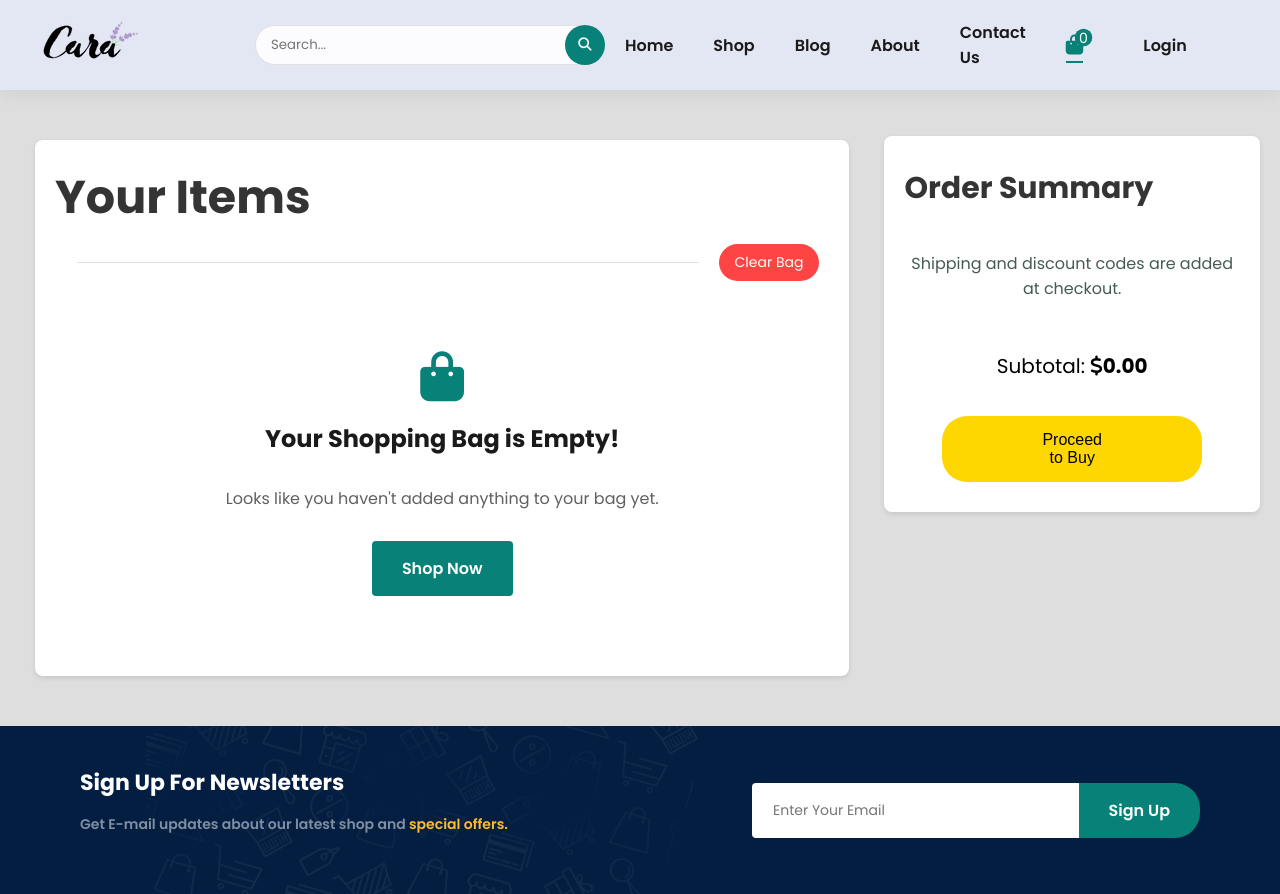
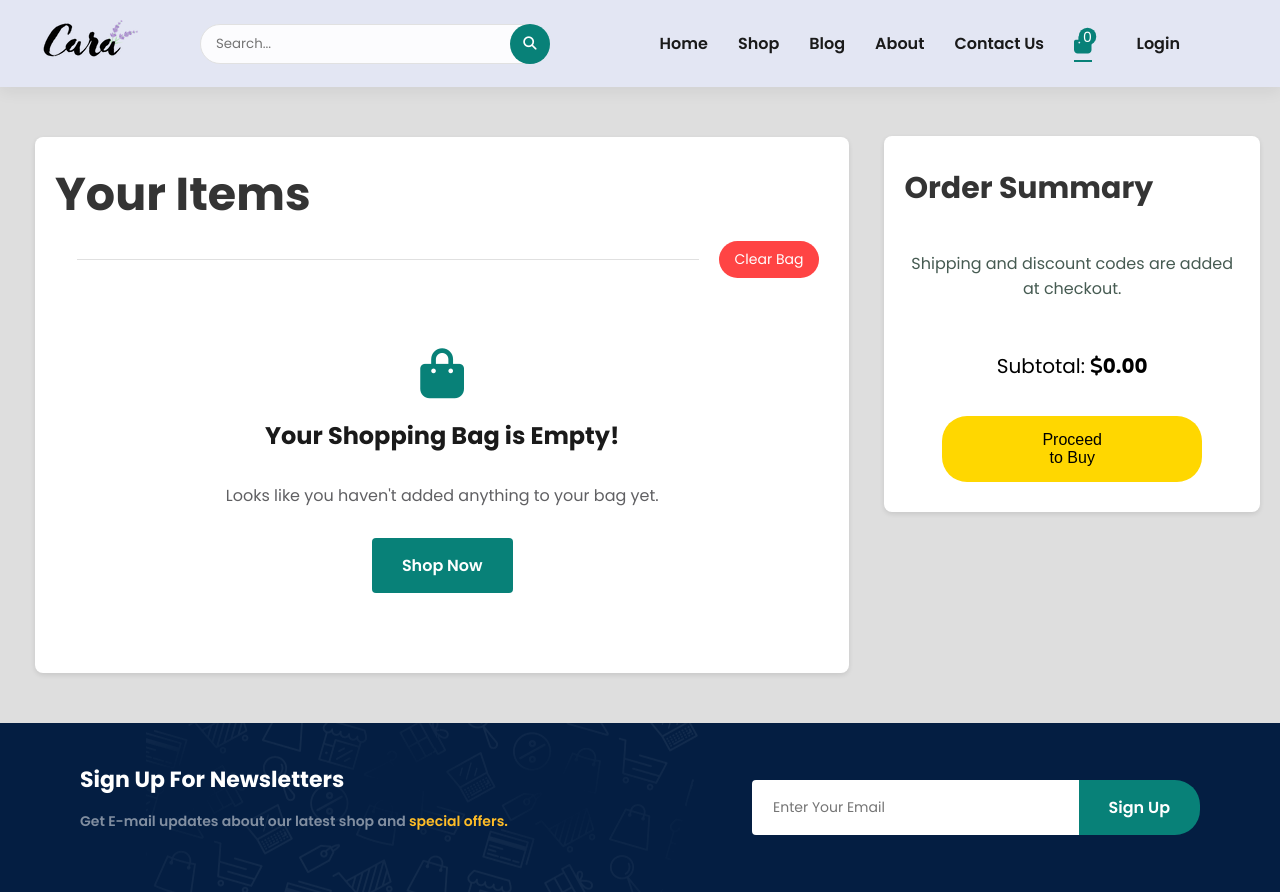
Before and after one commit to Manthan7698/E-CommWeb, a PHP site: page /bag.php in a window 1280 px wide. Shown: the top 894 px of the page. Run offline with PHP 8.4, Linux system fonts and the light colour scheme; data that the repository does not hold is empty; some libraries are stand-ins or nearby versions.

Commit message:
Refine CSS for header and navbar layout
- Added margin and padding to the logo for better spacing.
- Adjusted navbar item padding for improved alignment and consistency.

```diff
--- a/style.css
+++ b/style.css
@@ -107,6 +107,8 @@ body {
 }
 
 #header .logo {
+  margin-right: 10px;
+  padding-right: 10px;
   transition: transform 0.3s ease;
 }
 
@@ -171,7 +173,7 @@ body {
 
 #navbar li {
   list-style: none;
-  padding: 0 20px;
+  padding: 0 15px;
   position: relative;
 }
 
@@ -236,7 +238,7 @@ body {
   font-weight: 600;
   color: #1a1a1a;
   transition: all 0.3s ease;
-  padding: 8px 20px;
+  padding: 8px 15px;
   border-radius: 20px;
   background: transparent;
 }
```
